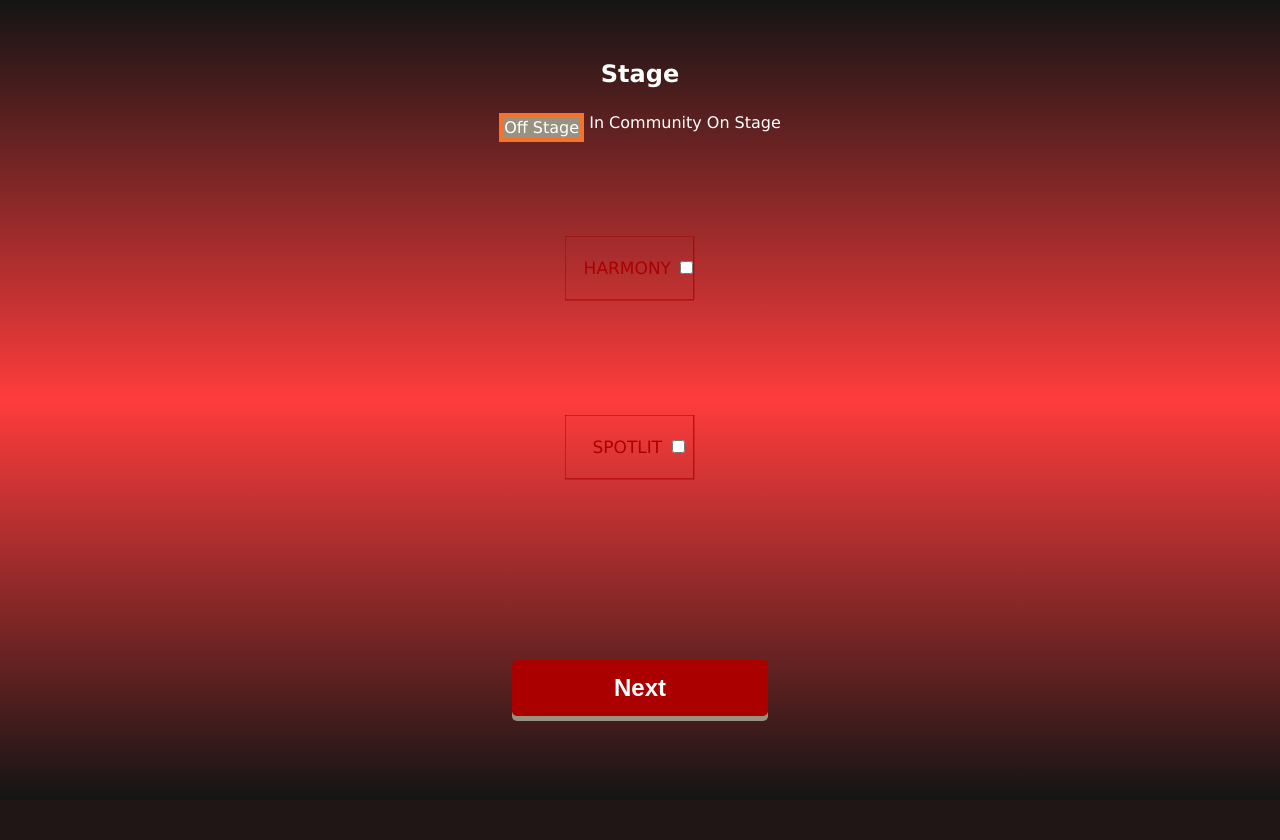
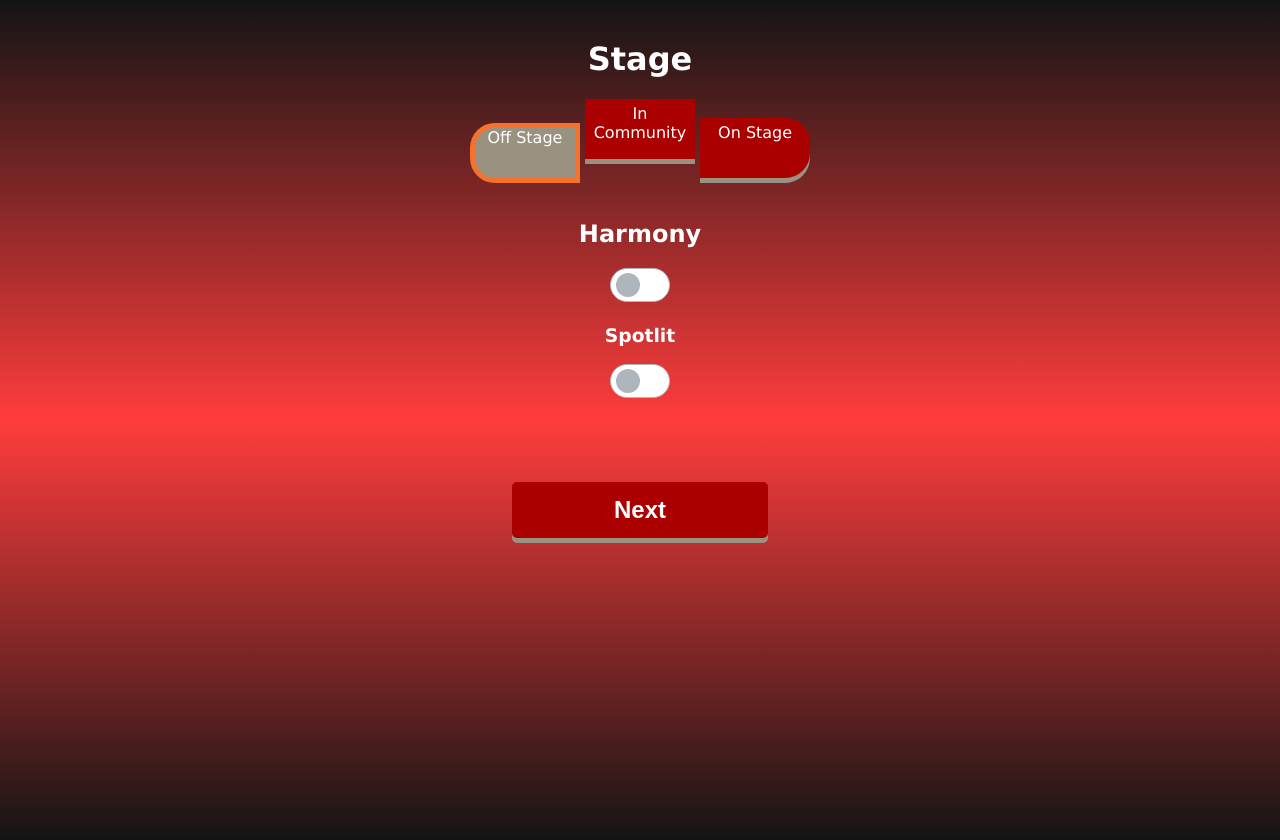
Before and after one commit to cavineers/ScoutingApp2024, a Flask app: page /stage.html in a window 1280 px wide. Before the commit the page ends 759 px from the top, so only its background shows below. Run offline with Flask 3, Linux system fonts and the light colour scheme.

Commit message:
Changed the harmony and spotlit checkbox

```diff
--- a/static/2024/css/prematch.css
+++ b/static/2024/css/prematch.css
@@ -52,7 +52,7 @@
     clip-path: polygon(20% 0%, 0% 20%, 30% 50%, 0% 80%, 20% 100%, 50% 70%, 80% 100%, 100% 80%, 70% 50%, 100% 20%, 80% 0%, 50% 30%);
 
 }
-.start label input:checked ~ span.none{background-color: #aa0000;}
+.start label input:checked ~ span.none{background-color: #FF4E4E;}
 
 .note {
     height: 3vh;
--- a/static/2024/css/stage.css
+++ b/static/2024/css/stage.css
@@ -1,15 +1,9 @@
-.content {
-    width: 100vw;
-    height: 100vh;
-    display: grid;
-}
-
 .stage {
     margin-top: 5vh;
     text-align: center;
     width: 100%;
     display: block;
-    height: 50%;
+    height: 20%;
 }
 
 .stage label {
@@ -34,157 +28,68 @@
     font-size: 16px;
 }
 
-.harmonyCheckBox, .spotlitCheckBox {
-    width: 130px;
-    height: 65px;
-    margin: 15px auto;
-    color: #aa0000;
-    font-family: Geneva, Segoe UI, Verdana, sans-serif;
-    font-size: 17px;
-    line-height: 65px;
-    text-transform: uppercase;
-    text-align: center;
-    position: relative;
+.checkbox input[type="checkbox"] {
+  visibility: hidden;
+  display: none;
 }
 
-svg {
-    position: absolute;
-    top: 0;
-    left: 0;
-  }
-  svg rect, svg path, svg polyline {
-    fill: none;
-    stroke: #476291;
-    stroke-width: 1;
-  }
-
-  .harmonyCheckBox svg, .spotlitCheckBox svg{
-    margin-left: -10px;
-  }
-
-  .harmonyCheckBox svg rect, .spotlitCheckBox svg rect, .harmonyCheckBox svg polyline, .spotlitCheckBox svg polyline {
-    fill: none;
-    stroke:#aa0000;
-    stroke-width: 1;
-    -webkit-transition: all 0.8s ease-in-out;
-    -moz-transition: all 0.8s ease-in-out;
-    -ms-transition: all 0.8s ease-in-out;
-    -o-transition: all 0.8s ease-in-out;
-  }
-
-  .harmonyCheckBox:hover svg rect, .spotlitCheckBox:hover svg rect {
-    stroke-width: 2;
-    -webkit-transition: all 0.8s ease-in-out;
-    -moz-transition: all 0.8s ease-in-out;
-    -ms-transition: all 0.8s ease-in-out;
-    -o-transition: all 0.8s ease-in-out;
-  }
-
-  .harmonyCheckBox:hover svg polyline, .spotlitCheckBox:hover svg polyline {
-    stroke-width: 2;
-    -webkit-transition: all 0.8s ease-in-out;
-    -moz-transition: all 0.8s ease-in-out;
-    -ms-transition: all 0.8s ease-in-out;
-    -o-transition: all 0.8s ease-in-out;
-  }
-
-  .harmonyCheckBox svg .checkbox, .spotitCheckBox svg .checkbox {
-    stroke-dasharray: 400px, 0;
-  }
-
-  .harmonyCheckBox:hover svg .checkbox{
-    stroke-dasharray: 0, 400px;
-    stroke-dashoffset: 33px;
-  }
-
-  .spotlitCheckBox:hover svg .checkbox {
-  stroke-dasharray: 0, 400px;
-  stroke-dashoffset: 33px;
+.checkbox *, .checkbox ::after, .checkbox ::before {
+  box-sizing: border-box;
 }
 
-  .harmonyBox, .spotlitBox {
-    opacity: 0;
-  }
+.checkbox .switch {
+  font-size: 17px;
+  position: relative;
+  display: inline-block;
+  width: 3.5em;
+  height: 2em;
+}
 
-  .harmonyCheckMark, .spotlitCheckMark{
-    opacity: 0;
-  }
+.checkbox .switch input {
+  opacity: 0;
+  width: 0;
+  height: 0;
+}
 
+.checkbox .slider {
+  position: absolute;
+  cursor: pointer;
+  top: 0;
+  left: 0;
+  right: 0;
+  bottom: 0;
+  background-color: #fff;
+  border: 1px solid #adb5bd;
+  transition: .4s;
+  border-radius: 30px;
+}
 
-  .harmonyCheckBox:hover .harmonyBox,.spotlitCheckBox:hover .spotlitBox {
-    -webkit-animation: boxDisplay 0.2s forwards;
-    -moz-animation: boxDisplay 0.2s forwards;
-    -ms-animation: boxDisplay 0.2s forwards;
-    -o-animation: boxDisplay 0.2s forwards;
-    animation: boxDisplay 0.2s forwards;
-    -webkit-animation-delay: 0.65s;
-    -moz-animation-delay: 0.65s;
-    -ms-animation-delay: 0.65s;
-    -o-animation-delay: 0.65s;
-    animation-delay: 0.65s;
-  }
+.checkbox .slider:before {
+  position: absolute;
+  content: "";
+  height: 1.4em;
+  width: 1.4em;
+  border-radius: 20px;
+  left: 0.27em;
+  bottom: 0.25em;
+  background-color: #adb5bd;
+  transition: .4s;
+}
 
-  /*TODO: When checkbox checked start this animation */
-  .harmonyCheckBox:hover .harmonyCheckMark, .spotlitCheckBox:hover .spotlitCheckMark{
-    -webkit-animation: checkDisplay 0.2s forwards;
-    -moz-animation: checkDisplay 0.2s forwards;
-    -ms-animation: checkDisplay 0.2s forwards;
-    -o-animation: checkDisplay 0.2s forwards;
-    animation: checkDisplay 0.2s forwards;
-    -webkit-animation-delay: 1s;
-    -moz-animation-delay: 1s;
-    -ms-animation-delay: 1s;
-    -o-animation-delay: 1s;
-    animation-delay: 1s
-  }
+.checkbox input:checked + .slider {
+  background-color: #FF4E4E;
+  border: 1px solid #FF4E4E;
+}
 
-  @-webkit-keyframes boxDisplay{
-    0% {opacity: 0;}
-    100% {opacity: 1;}
-  }
+.checkbox input:focus + .slider {
+  box-shadow: 0 0 1px #FF4E4E;
+}
 
-  @-moz-keyframes boxDisplay{
-    0% {opacity: 0;}
-    100% {opacity: 1;}
-  }
+.checkbox input:checked + .slider:before {
+  transform: translateX(1.4em);
+  background-color: #fff;
+}
 
-  @-ms-keyframes boxDisplay{
-    0% {opacity: 0;}
-    100% {opacity: 1;}
-  }
-
-  @-o-keyframes boxDisplay{
-    0% {opacity: 0;}
-    100% {opacity: 1;}
-  }
-
-  @keyframes boxDisplay{
-    0% {opacity: 0;}
-    100% {opacity: 1;}
-  }
-
-
-  @-webkit-keyframes checkDisplay{
-    0% {opacity: 0;}
-    100% {opacity: 1;}
-  }
-
-  @-moz-keyframes checkDisplay{
-    0% {opacity: 0;}
-    100% {opacity: 1;}
-  }
-
-  @-ms-keyframes checkDisplay{
-    0% {opacity: 0;}
-    100% {opacity: 1;}
-  }
-
-  @-o-keyframes checkDisplay{
-    0% {opacity: 0;}
-    100% {opacity: 1;}
-  }
-
-  @keyframes checkDisplay{
-    0% {opacity: 0;}
-    100% {opacity: 1;}
-  }
+.checkbox {
+  text-align: center;
+}
--- a/static/common/button.css
+++ b/static/common/button.css
@@ -74,3 +74,40 @@
     box-shadow: 0 5px #9a9280;
 }
 .blu-right:hover {background-color: #293853;}
+
+.red-left {
+    width: 100px;
+    height: 50px;
+    background: #aa0000;
+    color: white;
+    border: 5px solid #aa0000;
+    text-align: center;
+    border-top-left-radius: 25px;
+    border-bottom-left-radius: 25px;
+    box-shadow: 0 5px #9a9280;
+}
+.red-left:hover {background-color: #7d0000;}
+
+.red-mid {
+    width: 100px;
+    height: 50px;
+    background: #aa0000;
+    color: white;
+    border: 5px solid #aa0000;
+    text-align: center;
+    box-shadow: 0 5px #9a9280;
+}
+.red-mid:hover {background-color: #7d0000;}
+
+.red-right {
+    width: 100px;
+    height: 50px;
+    background: #aa0000;
+    color: white;
+    border: 5px solid #aa0000;
+    text-align: center;
+    border-top-right-radius: 25px;
+    border-bottom-right-radius: 25px;
+    box-shadow: 0 5px #9a9280;
+}
+.red-right:hover {background-color: #7d0000;}
--- a/templates/home.html
+++ b/templates/home.html
@@ -16,15 +16,15 @@
             <h2>Home Page</h2>
             <label>
                 <input type="radio" id="red1" name="team" value="r1" checked>
-                <span class="left">R1</span>
+                <span class="red-left">R1</span>
             </label>
             <label>
                 <input type="radio" id="red2" name="team" value="r2">
-                <span class="mid">R2</span>
+                <span class="red-mid">R2</span>
             </label>
             <label>
                 <input type="radio" id="red3" name="team" value="r3">
-                <span class="mid">R3</span>
+                <span class="red-mid">R3</span>
             </label>
             <label>
                 <input type="radio" id="blu1" name="team" value="b1" checked>
--- a/templates/stage.html
+++ b/templates/stage.html
@@ -12,41 +12,30 @@
 {% block contents %}
 <div class="content">
     <div class="stage">
-        <h2>Stage</h2>
+        <h1>Stage</h1>
         <label>
             <input type="radio" id="stageOff" name="stage" value="off" checked>
-            <span class="left">Off Stage</span>
+            <span class="red-left">Off Stage</span>
         </label>
         <label>
             <input type="radio" id="stageCommunity" name="stage" value="community">
-            <span class="mid">In Community</span>
+            <span class="red-mid">In Community</span>
         </label>
         <label>
             <input type="radio" id="stageOn" name="stage" value="on">
-            <span class="right">On Stage</span>
+            <span class="red-right">On Stage</span>
         </label>
     </div>
-        <!--TODO: fix placement of buttons if needed-->
-        <div class="harmonyCheckBox">
-            Harmony
-            <label>
-                <input type="checkbox" style="opacity: 100" id="stageHarmony" name="harmony" value="harmony">
-                <svg width="140" height="65" viewBox="0 0 140 65" xmlns="http://www.w3.org/2000/svg">
-                    <rect x="0" class="checkbox" width="128.8" height="63.9"/>
-                    <rect x="0" y="22.5" class="harmonyBox" width="20" height="20"/>
-                    <polyline class="harmonyCheckMark" points="4.5, 32.6 8.7, 36.8 16.5, 29.1"/>
-                </svg>
+    <div class="checkbox">
+        <h2>Harmony</h2>
+            <label class="switch">
+                <input type="checkbox", value="checked">
+                <span class="slider"></span>
             </label>
-        </div>
-        <div class="spotlitCheckBox">
-            Spotlit
-            <label>
-                <input type="checkbox" style="opacity: 100"  id="stageSpotlit" name="spotlit" value="spotlit">
-                <svg width="140" height="65" viewBox="0 0 140 65" xmlns="http://www.w3.org/2000/svg">
-                    <rect x="0" class="checkbox" width="128.8" height="63.9"/>
-                    <rect x="0" y="22.5" class="spotlitBox" width="20" height="20"/>
-                    <polyline class="spotlitCheckMark" points="4.5, 32.6 8.7, 36.8 16.5, 29.1"/>
-                </svg>
+        <h3>Spotlit</h3>
+            <label class="switch">
+                <input type="checkbox", value="checked">
+                <span class="slider"></span>
             </label>
         </div>
     <div class="next_container">
```
Also changed, not shown: templates/match.html (added).
